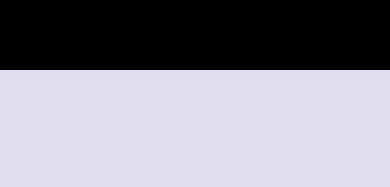
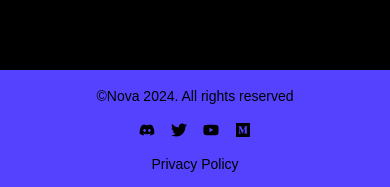
Before and after one commit to Surajit-Tunga/GSAP_Page, a React (Vite) app: page / in a window 390 px wide. Shown: the part 5045-5232 px from the top of the page. Before the commit the page ends 5115 px from the top, so only its background shows below. Built offline with nearby package versions, Linux system fonts and the light colour scheme; a web font is replaced by a local one.

Commit message:
Added Contact & Done

```diff
--- a/src/App.jsx
+++ b/src/App.jsx
@@ -3,6 +3,7 @@ import Hero from './components/Hero'
 import About from './components/About'
 import Navbar from './components/Navbar'
 import Feature from './components/Feature'
+import Footer from './components/Footer'
 
 const App = () => {
   return (
@@ -11,6 +12,7 @@ const App = () => {
       <Hero/>
       <About/>
       <Feature/>
+      <Footer/>
     </main>
   )
 }
--- /dev/null
+++ b/src/components/Footer.jsx
@@ -0,0 +1,43 @@
+import { FaDiscord, FaTwitter, FaYoutube, FaMedium } from "react-icons/fa";
+
+const socialLinks = [
+  { href: "https://discord.com", icon: <FaDiscord /> },
+  { href: "https://twitter.com", icon: <FaTwitter /> },
+  { href: "https://youtube.com", icon: <FaYoutube /> },
+  { href: "https://medium.com", icon: <FaMedium /> },
+];
+
+const Footer = () => {
+  return (
+    <footer className="w-screen bg-[#5542ff] py-4 text-black">
+      <div className="container mx-auto flex flex-col items-center justify-between gap-4 px-4 md:flex-row">
+        <p className="text-center text-sm font-light md:text-left">
+          ©Nova 2024. All rights reserved
+        </p>
+
+        <div className="flex justify-center gap-4  md:justify-start">
+          {socialLinks.map((link, index) => (
+            <a
+              key={index}
+              href={link.href}
+              target="_blank"
+              rel="noopener noreferrer"
+              className="text-black transition-colors duration-500 ease-in-out hover:text-white"
+            >
+              {link.icon}
+            </a>
+          ))}
+        </div>
+
+        <a
+          href="#privacy-policy"
+          className="text-center text-sm font-light hover:underline md:text-right"
+        >
+          Privacy Policy
+        </a>
+      </div>
+    </footer>
+  );
+};
+
+export default Footer;
```
Also changed, not shown: src/components/Story.jsx (deleted).
